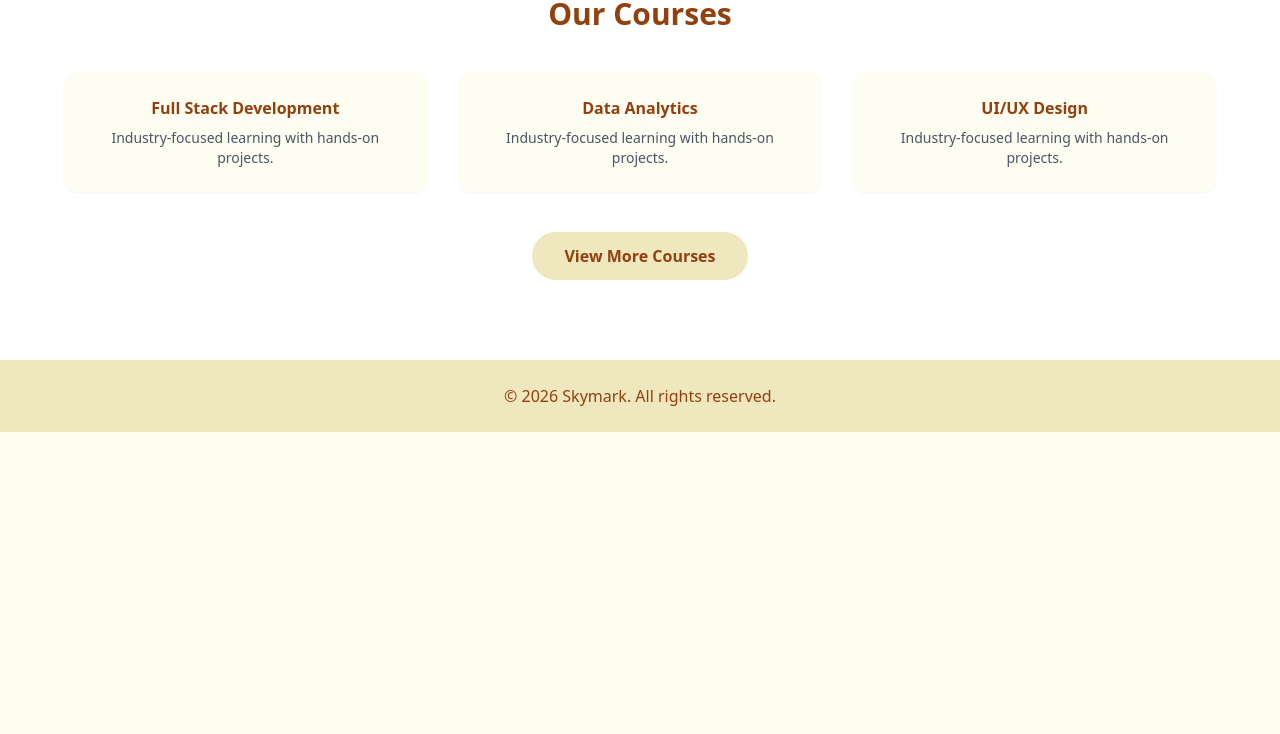
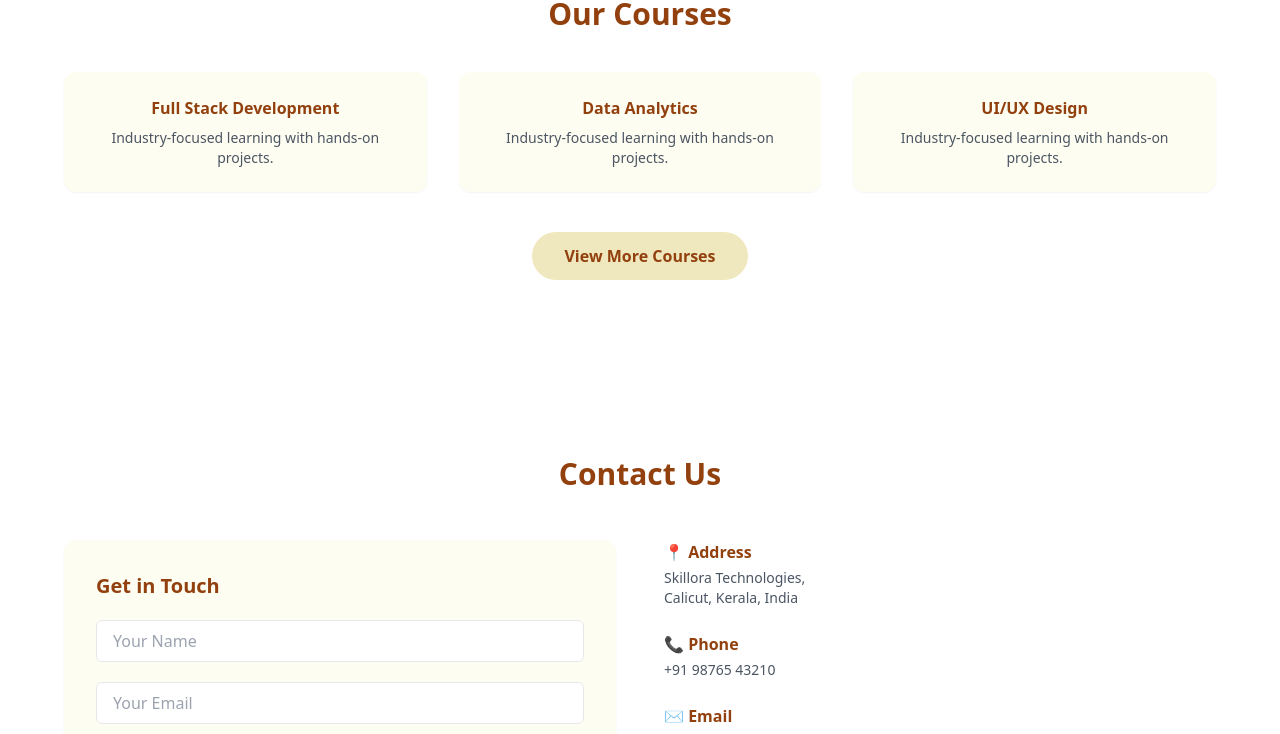
Before and after one commit to aswathi-48/skillora, a React (Vite) app: page / in a window 1280 px wide. Shown: the part 2000-2734 px from the top of the page. Before the commit the page ends 2432 px from the top, so only its background shows below. Built offline with nearby package versions, Linux system fonts and the light colour scheme.

Commit message:
contact added

```diff
--- a/src/App.jsx
+++ b/src/App.jsx
@@ -9,6 +9,7 @@ import ScrollToTop from "./components/ScrollToTop";
 import CoursesPage from "./pages/CoursesPage";
 import Login from "./pages/Login";
 import Register from "./pages/Register";
+import Contact from "./components/Contact";
 
 function Home() {
   return (
@@ -17,6 +18,7 @@ function Home() {
       <About />
       <Services />
       <Courses />
+       <Contact />
     </>
   );
 }
--- /dev/null
+++ b/src/components/Contact.jsx
@@ -0,0 +1,90 @@
+export default function Contact() {
+  return (
+    <section
+      id="contact"
+      className="py-24 bg-white px-6"
+    >
+      <div className="max-w-6xl mx-auto">
+
+        {/* Heading */}
+        <h2 className="text-3xl font-bold text-dark text-center mb-12">
+          Contact Us
+        </h2>
+
+        <div className="grid md:grid-cols-2 gap-12 items-start">
+
+          {/* Contact Form */}
+          <form className="bg-secondary p-8 rounded-xl shadow-sm space-y-5">
+            <h3 className="text-xl font-semibold text-dark">
+              Get in Touch
+            </h3>
+
+            <input
+              type="text"
+              placeholder="Your Name"
+              required
+              className="w-full border px-4 py-2 rounded-md"
+            />
+
+            <input
+              type="email"
+              placeholder="Your Email"
+              required
+              className="w-full border px-4 py-2 rounded-md"
+            />
+
+            <textarea
+              rows="4"
+              placeholder="Your Message"
+              required
+              className="w-full border px-4 py-2 rounded-md"
+            />
+
+            <button
+              type="submit"
+              className="bg-primary px-6 py-2 rounded-full font-semibold hover:opacity-90 transition"
+            >
+              Send Message
+            </button>
+          </form>
+
+          {/* Contact Details */}
+          <div className="space-y-6">
+            <div>
+              <h4 className="font-semibold text-dark mb-1">📍 Address</h4>
+              <p className="text-sm text-gray-600">
+                Skillora Technologies,<br />
+                Calicut, Kerala, India
+              </p>
+            </div>
+
+            <div>
+              <h4 className="font-semibold text-dark mb-1">📞 Phone</h4>
+              <p className="text-sm text-gray-600">
+                +91 98765 43210
+              </p>
+            </div>
+
+            <div>
+              <h4 className="font-semibold text-dark mb-1">✉️ Email</h4>
+              <p className="text-sm text-gray-600">
+                support@skillora.com
+              </p>
+            </div>
+
+            {/* Google Map */}
+            <div className="w-full h-64 rounded-xl overflow-hidden shadow-sm">
+              <iframe
+                title="Skillora Location"
+                src="https://www.google.com/maps?q=calicut%20kerala&output=embed"
+                className="w-full h-full border-0"
+                loading="lazy"
+              />
+            </div>
+          </div>
+
+        </div>
+      </div>
+    </section>
+  );
+}
--- a/src/components/Navbar.jsx
+++ b/src/components/Navbar.jsx
@@ -8,7 +8,22 @@ export default function Navbar() {
     localStorage.removeItem("loggedUser");
     navigate("/login");
   };
-
+ const handleContactClick = () => {
+    // If not on home → go home first
+    if (location.pathname !== "/") {
+      navigate("/");
+      setTimeout(() => {
+        document
+          .getElementById("contact")
+          ?.scrollIntoView({ behavior: "smooth" });
+      }, 100);
+    } else {
+      // Already on home → just scroll
+      document
+        .getElementById("contact")
+        ?.scrollIntoView({ behavior: "smooth" });
+    }
+  };
   return (
     <nav className="fixed top-4 left-1/2 -translate-x-1/2 z-50">
       <div
@@ -35,14 +50,22 @@ export default function Navbar() {
           <NavLink to="/services" className="text-gray-700 font-medium">
             Services
           </NavLink>
-
-          <NavLink to="/contact" className="text-gray-700 font-medium">
+{/*
+          <NavLink to="/#contact" className="text-gray-700 font-medium">
             Contact
-          </NavLink>
-
+          </NavLink> */}
+  <button
+            onClick={handleContactClick}
+            className="text-gray-700 font-medium"
+          >
+            Contact
+          </button>
           {!user && (
             <>
-              <NavLink to="/login" className="bg-primary px-4 py-1 rounded-full font-semibold">
+              <NavLink
+                to="/login"
+                className="bg-primary px-4 py-1 rounded-full font-semibold"
+              >
                 Login
               </NavLink>
 
```
